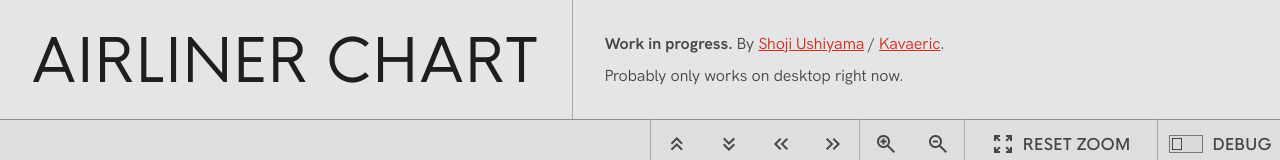
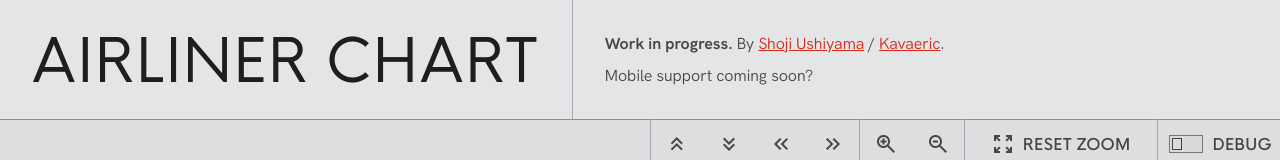
Before and after one commit to Kavaeric/airliner-chart, a Next.js app: page / in a window 1280 px wide. Shown: the top 160 px of the page. Built offline with nearby package versions, Linux system fonts and the light colour scheme.

Commit message:
Update page.tsx

```diff
--- a/src/app/page.tsx
+++ b/src/app/page.tsx
@@ -92,7 +92,7 @@ export default function Home() {
 							<>
 								<p><b>Work in progress. </b>
 								By <a href="https://www.shojiushiyama.net/" className="link-augmented">Shoji Ushiyama</a> / <a href="https://bsky.app/profile/kavaeric.net" className="link-augmented">Kavaeric</a>.</p>
-								<p>Probably only works on desktop right now.</p>
+								<p>Mobile support coming soon?</p>
 							</>
 						)}
 					</div>
```
